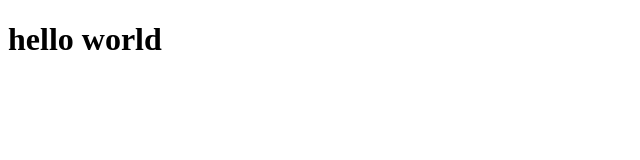
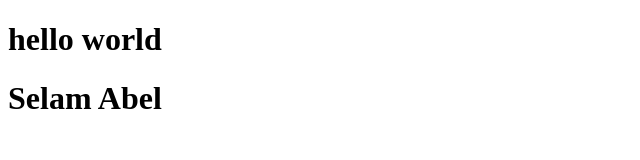
Before and after one commit to abelbirhan/Elsabeth, a plain HTML site: page index.html in a window 1280 px wide. Shown: the whole page, without its empty margins (0-640 px from the left). Drawn offline with Linux system fonts and the light colour scheme.

Commit message:
modified html file

```diff
--- a/index.html
+++ b/index.html
@@ -1,5 +1,6 @@
 <!DOCTYPE html>
 <html lang="en">
+
 <head>
     <meta charset="UTF-8">
     <meta http-equiv="X-UA-Compatible" content="IE=edge">
@@ -7,7 +8,10 @@
     <title>cloning and editing</title>
     <link rel="stylesheet" href="css/style.css">
 </head>
+
 <body>
     <h1>hello world</h1>
+    <h1>Selam Abel</h1>
 </body>
+
 </html>
```
